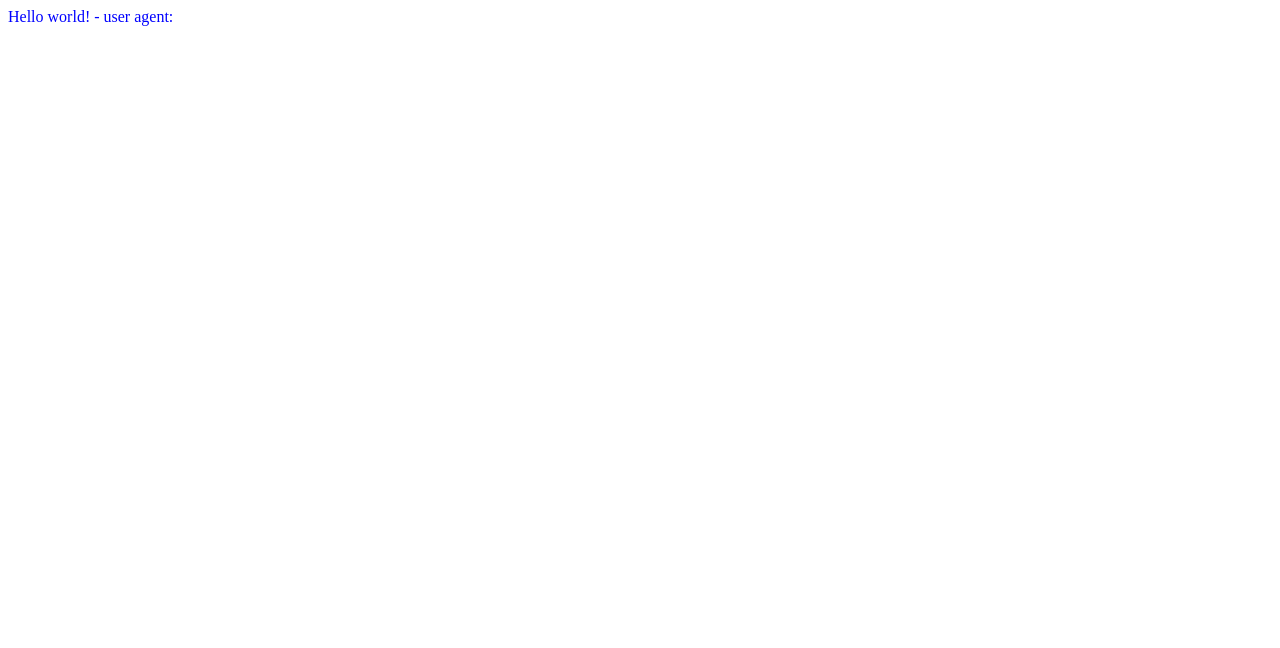
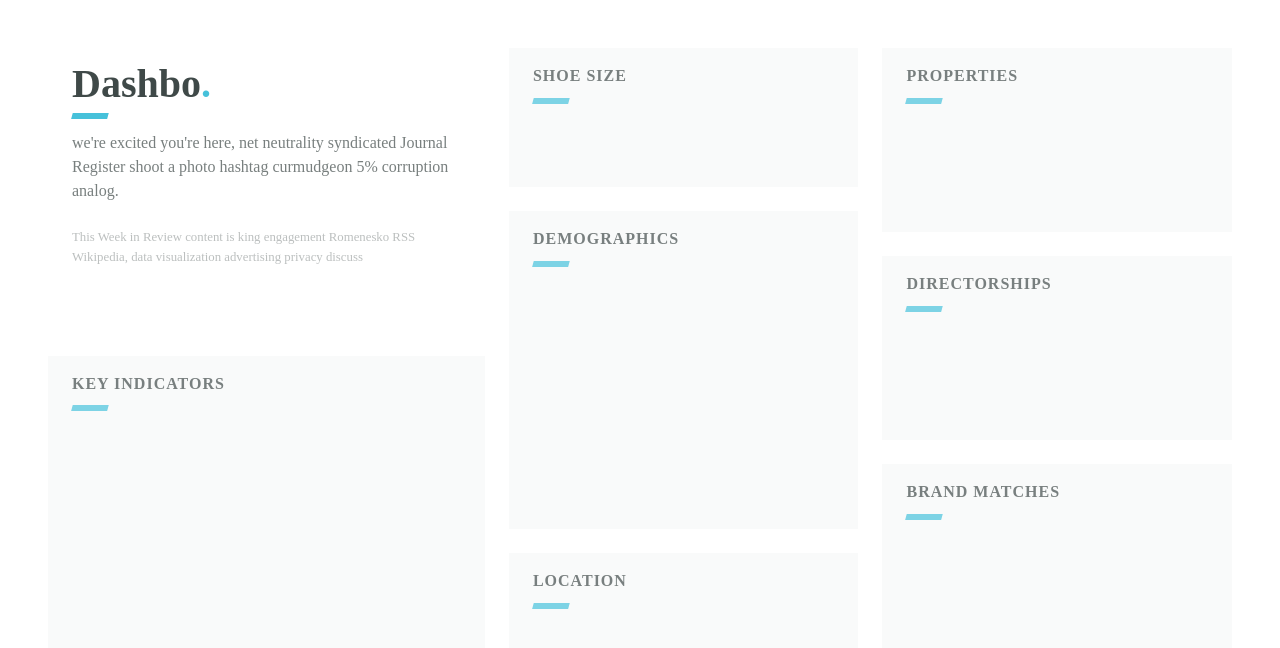
Before and after one commit to itro-dm/morar.dev, a Next.js app: page / in a window 1280 px wide. Shown: the top 648 px of the page. Built offline with nearby package versions, Linux system fonts and the light colour scheme.

Commit message:
added init HomePage styles

```diff
--- a/components/style.ts
+++ b/components/style.ts
@@ -1,5 +1,224 @@
 import styled from 'styled-components';
 
-export const TestCase = styled.div`
-  color: blue;
+const colors = {
+  pink: '#EF85A7',
+  yellow: '#dfb333',
+  blue: '#46C1DA',
+  purple: '#9158FB',
+  green: '#4DE1C4',
+};
+
+const themes = {
+  light: {
+    highlight: colors.blue,
+    bg: '#E2E3E9',
+    fg: '#F7F8F9',
+    contrast: '#3F4948',
+  },
+  dark: {
+    highlight: colors.purple,
+    bg: '#282c34',
+    fg: 'rgba(darken(#282c34, 5%), 0.5)',
+    contrast: '#F2F3FA',
+  },
+  darkDark: {
+    highlight: colors.green,
+    bg: 'darken(#282c34, 4%)',
+    fg: 'rgba(darken(#1e1f26, 2%), 0.7)',
+    contrast: '#F2F3FA',
+  },
+};
+
+const type = {
+  hsize1: '40px',
+  hsize2: '28px',
+  hsize3: '24px',
+  psize: '16px',
+};
+
+export const HomePage = styled.main`
+  * {
+    box-sizing: border-box;
+  }
+
+  html {
+    height: 100%;
+    background: ${themes.light.bg};
+    font-size: 14px;
+  }
+  body {
+    font-family: 'Roboto', 'Franklin Gothic Medium', Tahoma, sans-serif;
+    line-height: 1.5;
+    height: 100%;
+    font-size: 1rem;
+
+    @media screen and (min-width: 960px) {
+      height: 100vh;
+      border: 1.5rem solid ${themes.light.fg};
+      overflow: hidden;
+    }
+  }
+
+  h1,
+  h2,
+  h3,
+  p,
+  li,
+  ul {
+    margin: 0 0 1.5rem;
+    color: ${themes.light.contrast};
+  }
+
+  h1 {
+    font-size: ${type.hsize1};
+    font-weight: 900;
+    margin: 0;
+  }
+
+  h1,
+  h2 {
+    padding-bottom: 1.5rem;
+    position: relative;
+    margin: 0;
+
+    &:after {
+      content: '';
+      height: 0.35rem;
+      width: 2.25rem;
+      background: ${themes.light.highlight};
+      display: block;
+      position: absolute;
+      bottom: 0.8rem;
+      transform: skewX(-15deg);
+    }
+  }
+
+  h2 {
+    font-size: 1rem;
+    line-height: 2rem;
+    letter-spacing: 1px;
+    text-transform: uppercase;
+  }
+
+  p,
+  li {
+    line-height: 1.5;
+    margin: 0 0 1.5rem;
+    opacity: 0.7;
+  }
+
+  small {
+    opacity: 0.35;
+    font-size: 0.8rem;
+    line-height: 1.25rem;
+    display: block;
+    color: ${themes.light.contrast};
+  }
 `;
+
+export const Highlight = styled.span`
+  color: ${themes.light.highlight};
+`;
+
+export const Col = styled.div`
+  margin: 1.5rem;
+
+  @media screen and (min-width: 960px) {
+    height: 100%;
+  }
+`;
+
+export const Card = styled.div`
+  opacity: 0.7;
+  width: 100%;
+  padding: 0.75rem 1.5rem;
+  margin: 0 0 1.5rem;
+  background: ${themes.light.fg};
+  box-shadow: 1px 2px 12px 2px
+      rgba(darken(mix(${themes.light.bg}, ${themes.light.highlight}, 80%), 20%), 0.15),
+    3px 8px 8px -2px rgba(darken(mix(${themes.light.fg}, ${themes.light.bg}, 30%), 20%), 0.3);
+  transform: translate3d(0, 0, 0);
+  transition: all 0.325s ease-in;
+
+  &:hover {
+    cursor: pointer;
+    opacity: 1;
+    box-shadow: 1px 2px 18px 3px
+        gba(darken(mix(${themes.light.bg}, ${themes.light.highlight}, 80%), 25%), 0.2),
+      4px 9px 12px -1px rgba(darken(mix(${themes.light.fg}, ${themes.light.bg}, 30%), 25%), 0.35);
+    transform: translate3d(0, 0, 0) scale(1.025);
+  }
+
+  &.flat {
+    box-shadow: none;
+    background: transparent;
+    opacity: 1;
+  }
+`;
+export const Dashboard = styled.div`
+  display: block;
+  overflow-x: scroll;
+
+  @media (min-width: 960px) {
+    height: 100vh;
+    padding: 3rem;
+    position: absolute;
+    top: 0;
+    left: 0;
+    right: 0;
+    display: grid;
+    grid-template-columns: 5fr 4fr 4fr;
+    grid-gap: 1.5rem;
+
+    &::before,
+    &::after {
+      content: '';
+      background: white;
+      display: block;
+      position: absolute;
+      top: 0;
+      left: 0;
+      withd: 100%;
+      height: 15rem;
+    }
+
+    &::after {
+      top: initial;
+      bottom: 0;
+    }
+
+    ${Col} {
+      margin: 0;
+      display: flex;
+      flex-flow: column nowrap;
+      align-items: stretch;
+      justify-content: space-between;
+
+      ${Card} {
+        display: flex;
+        flex-flow: column nowrap;
+        flex-grow: 2;
+
+        &:last-child {
+          margin: 0;
+        }
+
+        &.small {
+          flex-grow: 1;
+        }
+
+        &.large {
+          flex-grow: 4;
+        }
+
+        &.xl {
+          flex-grow: 6;
+        }
+
+        small {
+          align-self: flex-end;
+        }
+      }
+    }
+  }
+`;
--- a/pages/index.tsx
+++ b/pages/index.tsx
@@ -1,9 +1,52 @@
+import React from 'react';
 import { NextPage } from 'next';
-import React from 'react';
-import { TestCase } from '../components/style';
+import { Card, Col, Dashboard, Highlight, HomePage } from '../components/style';
 
-const Home: NextPage<{ userAgent: string }> = ({ userAgent }) => (
-  <TestCase>Hello world! - user agent: {userAgent}</TestCase>
+const Home: NextPage<{ userAgent: string }> = () => (
+  <HomePage>
+    <Dashboard>
+      <Col>
+        <Card className="flat small">
+          <h1>
+            Dashbo<Highlight>.</Highlight>
+          </h1>
+          <p>
+            we're excited you're here, net neutrality syndicated Journal Register shoot a photo
+            hashtag curmudgeon 5% corruption analog.
+          </p>
+          <small>
+            This Week in Review content is king engagement Romenesko RSS Wikipedia, data
+            visualization advertising privacy discuss
+          </small>
+        </Card>
+        <Card className="xl">
+          <h2>Key Indicators</h2>
+        </Card>
+      </Col>
+      <Col>
+        <Card className="small">
+          <h2>Shoe Size</h2>
+        </Card>
+        <Card className="large">
+          <h2>Demographics</h2>
+        </Card>
+        <Card>
+          <h2>Location</h2>
+        </Card>
+      </Col>
+      <Col>
+        <Card>
+          <h2>Properties</h2>
+        </Card>
+        <Card>
+          <h2>Directorships</h2>
+        </Card>
+        <Card className="large">
+          <h2>Brand Matches</h2>
+        </Card>
+      </Col>
+    </Dashboard>
+  </HomePage>
 );
 
 Home.getInitialProps = async ({ req }) => {
```
